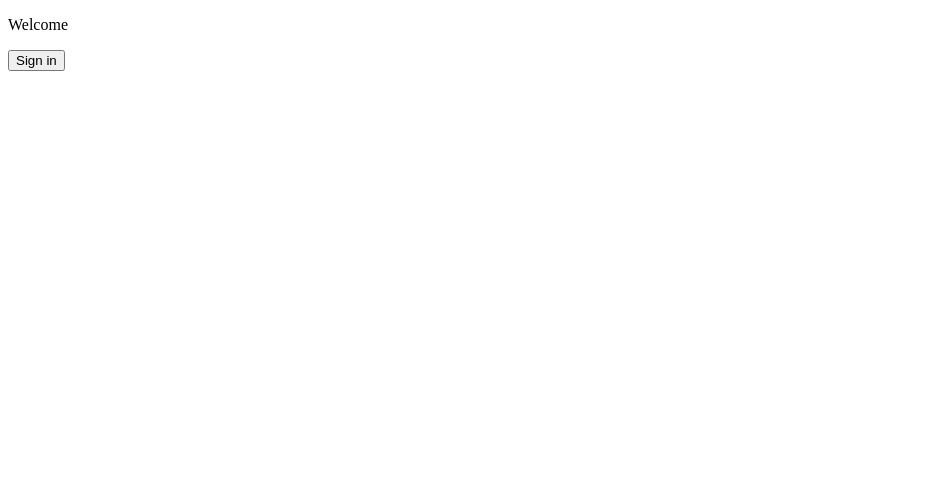
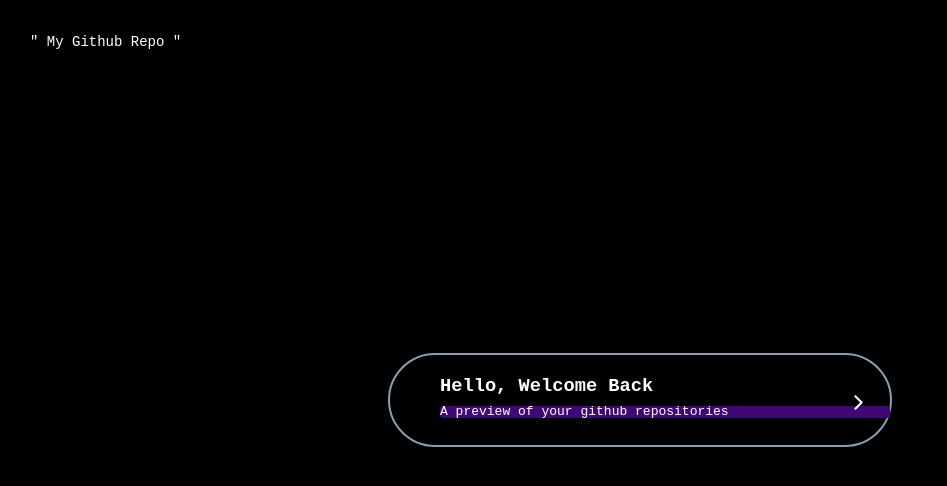
Before and after one commit to dejmartins/MyGitubRepositories, a React (Create React App) app: page /repositories in a window 1280 px wide. Shown: the top 486 px of the page, without its empty margins (0-947 px from the left). Built offline with nearby package versions, Linux system fonts and the light colour scheme; no server answers; the HTML template or start-up script is replaced by a standard one.

Commit message:
styled home page

```diff
--- a/package.json
+++ b/package.json
@@ -10,6 +10,7 @@
     "firebase": "^9.13.0",
     "react": "^18.2.0",
     "react-dom": "^18.2.0",
+    "react-icons": "^4.6.0",
     "react-router-dom": "^6.4.3",
     "react-scripts": "5.0.1",
     "web-vitals": "^2.1.4"
--- a/src/components/Home.js
+++ b/src/components/Home.js
@@ -1,4 +1,6 @@
 import { signInWithRedirect, auth, provider } from "../config/index";
+import { FiChevronRight } from "react-icons/fi";
+import "../styles/home.css";
 
 const Home = () => {
   const signIn = (event) => {
@@ -7,9 +9,19 @@ const Home = () => {
   };
 
   return (
-    <div>
-      <p>Welcome</p>
-      <button onClick={(event) => signIn(event)}>Sign in</button>
+    <div className="home">
+      <div className="logo">
+        <p>" My Github Repo "</p>
+      </div>
+      <div className="welcome-back">
+        <h3>Hello, Welcome Back</h3>
+        <p>A preview of your github repositories</p>
+        <div className="sign-in-button">
+          <button onClick={(event) => signIn(event)}>
+            <FiChevronRight size={25} />
+          </button>
+        </div>
+      </div>
     </div>
   );
 };
--- a/src/index.css
+++ b/src/index.css
@@ -0,0 +1,3 @@
+* {
+    font-family: "Inconsolata", monospace;
+}
--- /dev/null
+++ b/src/styles/home.css
@@ -0,0 +1,58 @@
+.home {
+  position: absolute;
+  top: 0;
+  right: 0;
+  bottom: 0;
+  left: 0;
+  width: 100%;
+  height: 100%;
+  background-color: black;
+}
+
+.welcome-back {
+  margin: auto;
+  position: absolute;
+  top: 0;
+  right: 0;
+  bottom: 0;
+  left: 0;
+  width: 500px;
+  height: 90px;
+  color: white;
+  border: 2px solid rgb(136, 159, 177);
+  border-radius: 100px;
+  line-height: 2px;
+}
+
+.welcome-back h3 {
+    margin-left: 50px;
+    margin-top: 30px;
+}
+
+.welcome-back p {
+    margin-left: 50px;
+    border-radius: 3px;
+    color: white;
+    border: 0;
+    padding:5px 0;
+    font-size: 13px;
+    background-color: rgb(64, 8, 117);
+}
+
+.logo {
+    font-family: "Inconsolata", monospace;
+    color: white;
+    font-size: 14px;
+    padding: 20px 30px;
+}
+
+.sign-in-button button{
+    background-color: transparent;
+    position: absolute;
+    right: 13px;
+    color: white;
+    bottom: 25px;
+    border: 0;
+    cursor: pointer;
+
+}
```
Also changed, not shown: 1 other file (tests, documents, lock files or other folders).
